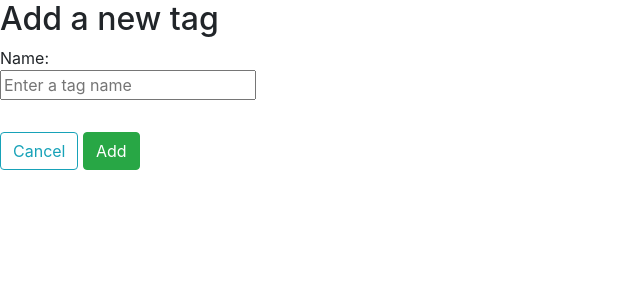
After one commit to NicolasGuerrero/flask-blogly, a Flask app: page /tags/new in a window 1280 px wide. The commit adds this page. Shown: the top 300 px of the page, without its empty margins (0-640 px from the left). Run offline with Flask 2, Linux system fonts and the light colour scheme; some libraries are stand-ins or nearby versions.

Commit message:
Added all tag templates and routes. Adding tags to posts WIP

```diff
--- a/app.py
+++ b/app.py
@@ -1,7 +1,7 @@
 """Blogly application."""
 
 from flask import Flask, redirect, render_template, request
-from models import db, connect_db, User, Post
+from models import db, connect_db, User, Post, Tag, PostTag
 from flask_debugtoolbar import DebugToolbarExtension
 
 app = Flask(__name__)
@@ -108,14 +108,16 @@ def submit_new_post(user_id):
 @app.route("/posts/<int:post_id>")
 def show_post(post_id):
     post = Post.query.get_or_404(post_id)
+    tags = Tag.query.all()
 
-    return render_template('post.html',post=post)
+    return render_template('post.html', post=post, tags=tags)
 
 @app.route("/posts/<int:post_id>/edit")
 def edit_post(post_id):
     post = Post.query.get_or_404(post_id)
+    tags = Tag.query.all()
 
-    return render_template('edit_post.html', post=post)
+    return render_template('edit_post.html', post=post, tags=tags)
 
 @app.route("/posts/<int:post_id>/edit", methods=["POST"])
 def submit_post_edit(post_id):
@@ -153,3 +155,46 @@ def tag_detail(tag_id):
     posts = tag.posts
 
     return render_template('tag_detail.html', posts=posts, tag=tag)
+
+
+@app.route("/tags/new")
+def new_tag_form():
+    return render_template('new_tag.html')
+
+
+@app.route("/tags/new", methods=["POST"])
+def submit_new_tag():
+    name = request.form['name']
+    tag = Tag(name=name)
+
+    db.session.add(tag)
+    db.session.commit()
+
+    return redirect('/tags')
+
+
+@app.route("/tags/<int:tag_id>/edit")
+def edit_tag_form(tag_id):
+    tag = Tag.query.get_or_404(tag_id)
+
+    return render_template("edit_tag.html", tag=tag)
+
+
+@app.route("/tags/<int:tag_id>/edit", methods=["POST"])
+def submit_tag_edit(tag_id):
+    name = request.form['name']
+    tag = Tag.query.get_or_404(tag_id)
+
+    tag.name = name
+    db.session.commit()
+
+    return redirect('/tags')
+
+
+@app.route("/tags/<int:tag_id>/delete", methods=["POST"])
+def delete_tag(tag_id):
+    tag = Tag.query.get_or_404(tag_id)
+    db.session.delete(tag)
+    db.session.commit()
+
+    return redirect('/tags')
--- a/templates/edit_post.html
+++ b/templates/edit_post.html
@@ -10,6 +10,12 @@
         <textarea name="content" rows="10" cols="30">{{ post.content }}</textarea>
     </label>
     <br>
+
+    {% for tag in tags %}
+    <label><input type="checkbox" name='tags' value='{{ tag.name }}'> {{ tag.name }}</label>
+    {% endfor %}
+
+    <br>
     <a href="/posts/{{ post.id }}" class="btn btn-outline-info" role="button">Cancel</a>
     <button class="btn btn-success">Submit Edit</button>
 </form>
--- a/templates/new_post.html
+++ b/templates/new_post.html
@@ -10,6 +10,12 @@
         <textarea name="content" rows="10" cols="30" placeholder="Write your blog post here."></textarea>
     </label>
     <br>
+
+        {% for tag in tags %}
+        <label><input type="checkbox" name='tags' value='{{ tag.name }}'> {{ tag.name }}</label>
+        {% endfor %}
+
+        <br>
     <a href="/user/{{ user.id }}" class="btn btn-info" role="button">Cancel</a>
     <button class="btn btn-success">Add</button>
 </form>
--- /dev/null
+++ b/templates/new_tag.html
@@ -0,0 +1,14 @@
+{% extends 'base.html' %}
+
+{% block title %} Add a New Tag {% endblock %}
+
+{% block content %}
+<h2>Add a new tag</h2>
+<form action="/tags/new" method="POST">
+    <label>Name: <br><input type="text" name="name" placeholder="Enter a tag name"></label><br>
+    <br>
+    <a href="/tags" class="btn btn-outline-info" role="button">Cancel</a>
+    <button class="btn btn-success">Add</button>
+</form>
+
+{% endblock %}
```
Also changed, not shown: models.py (+17 -13 lines), templates/edit_tag.html (added, +14 -0 lines), templates/post.html (+10 -0 lines), templates/tag_detail.html (added, +25 -0 lines), templates/tags.html (added, +17 -0 lines).
